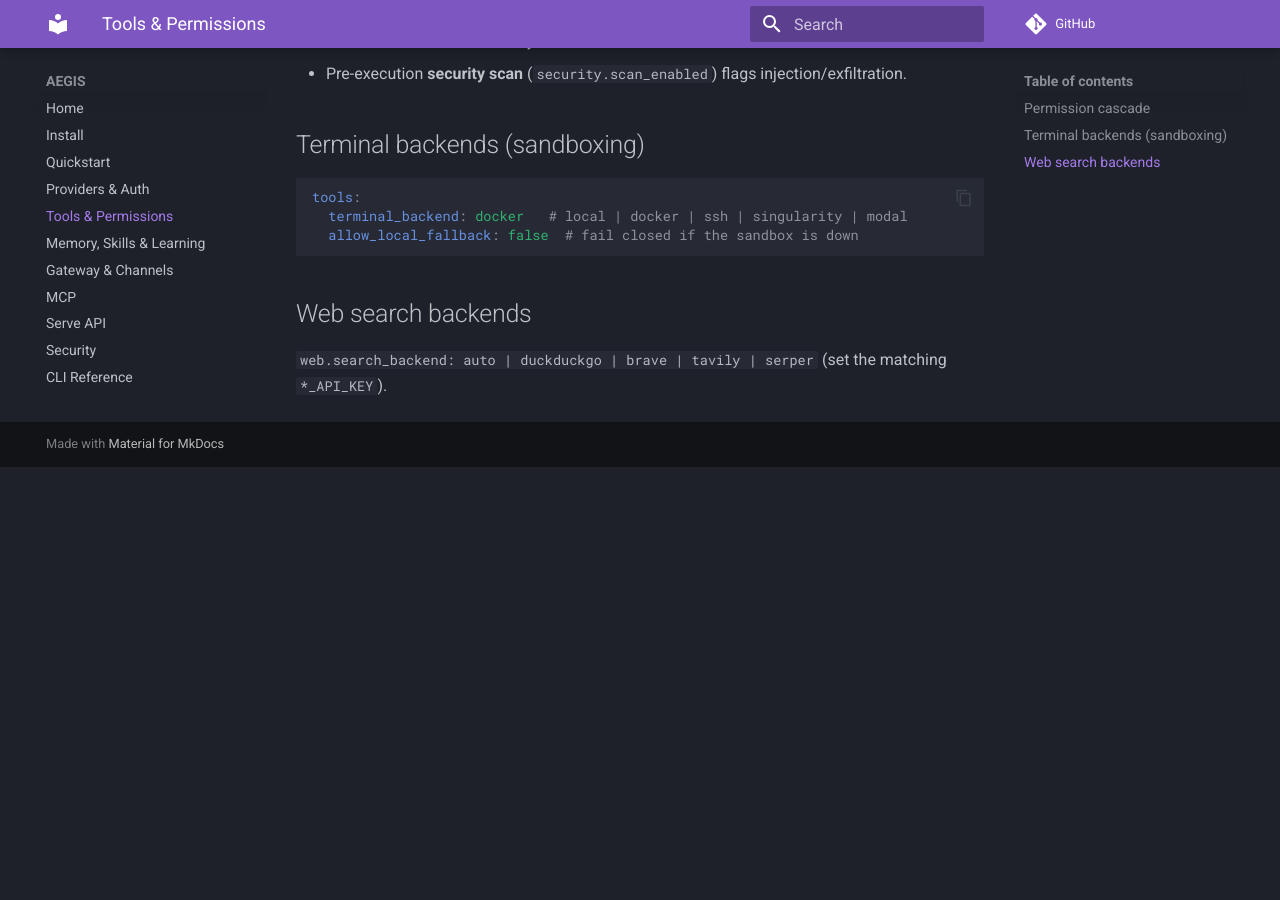
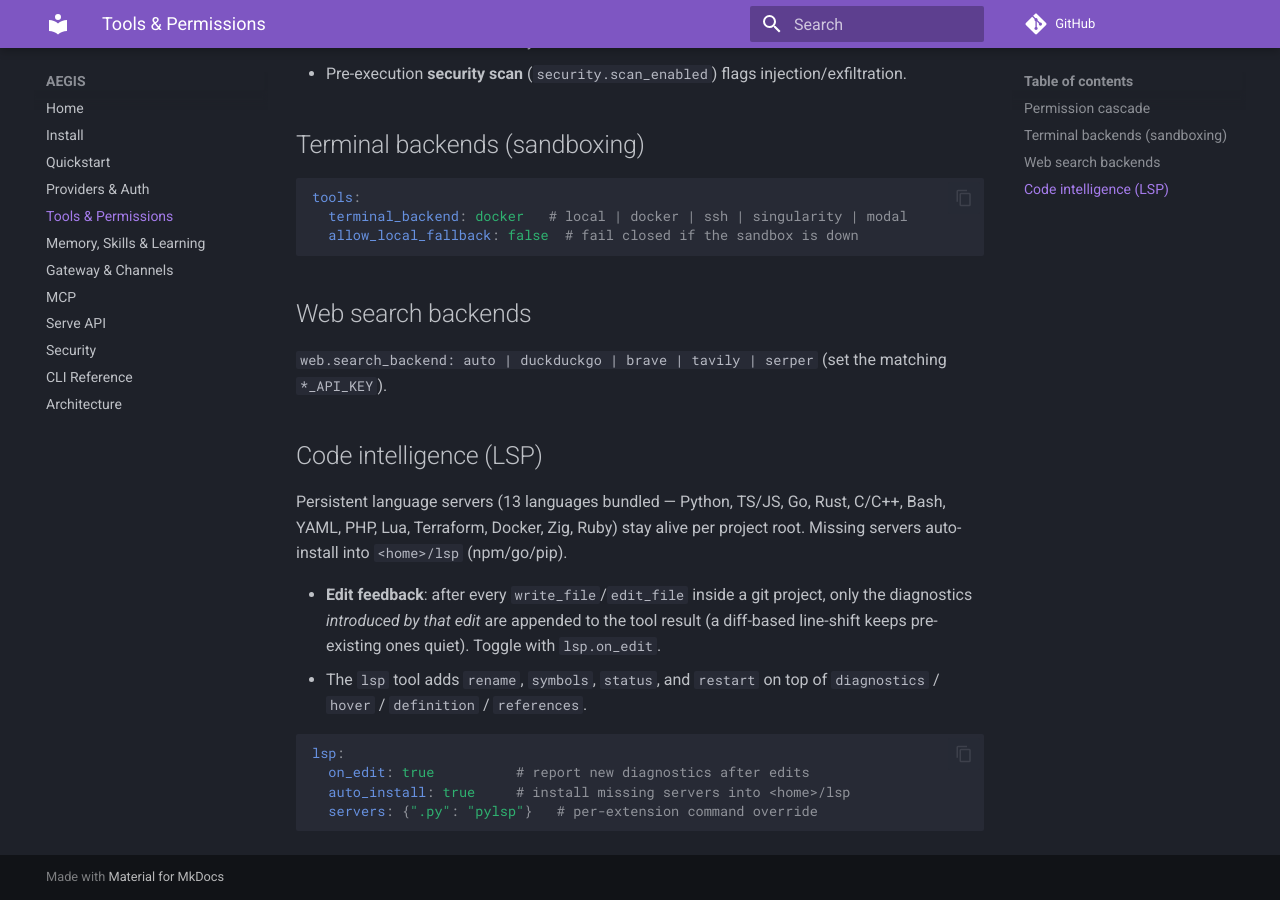
Before and after one commit to Alien0013/aegis, an MkDocs documentation site: the page built from docs/tools.md, in a window 1280 px wide and 900 px high, scrolled down 711 px. Built offline with MkDocs 1.6.1 and Material for MkDocs 9.7.7, drawn with Linux system fonts in a browser that asks for light colours; comment, search, counter and statistics services are not loaded; before the commit the page ends 1178 px from its top, so only the background shows below that.

Commit message:
Docs: LSP code intelligence + gateway busy modes

````diff
--- a/docs/tools.md
+++ b/docs/tools.md
@@ -41,3 +41,22 @@
 
 `web.search_backend: auto | duckduckgo | brave | tavily | serper` (set the matching
 `*_API_KEY`).
+
+## Code intelligence (LSP)
+
+Persistent language servers (13 languages bundled — Python, TS/JS, Go, Rust, C/C++,
+Bash, YAML, PHP, Lua, Terraform, Docker, Zig, Ruby) stay alive per project root.
+Missing servers auto-install into `<home>/lsp` (npm/go/pip).
+
+- **Edit feedback**: after every `write_file`/`edit_file` inside a git project, only
+  the diagnostics *introduced by that edit* are appended to the tool result (a
+  diff-based line-shift keeps pre-existing ones quiet). Toggle with `lsp.on_edit`.
+- The `lsp` tool adds `rename`, `symbols`, `status`, and `restart` on top of
+  `diagnostics` / `hover` / `definition` / `references`.
+
+```yaml
+lsp:
+  on_edit: true          # report new diagnostics after edits
+  auto_install: true     # install missing servers into <home>/lsp
+  servers: {".py": "pylsp"}   # per-extension command override
+```
````
Also changed, not shown: docs/gateway.md (+4 -0 lines).
